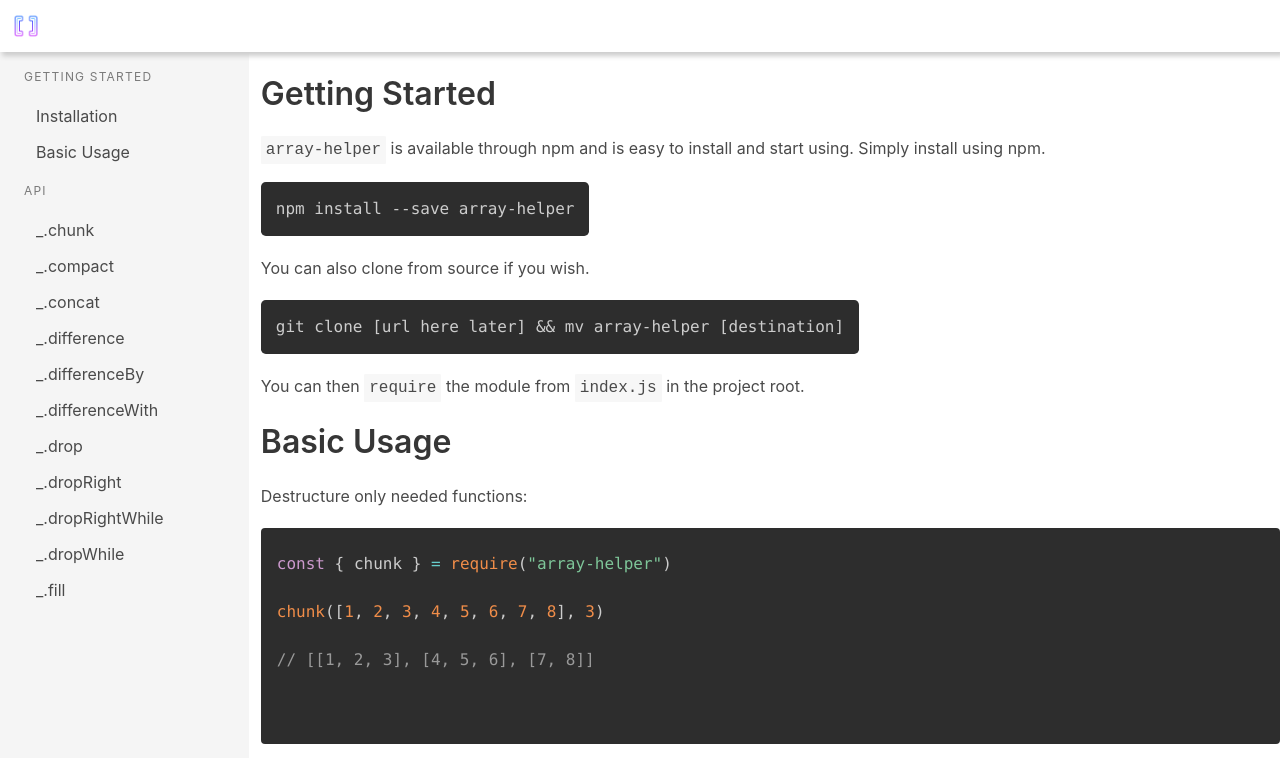
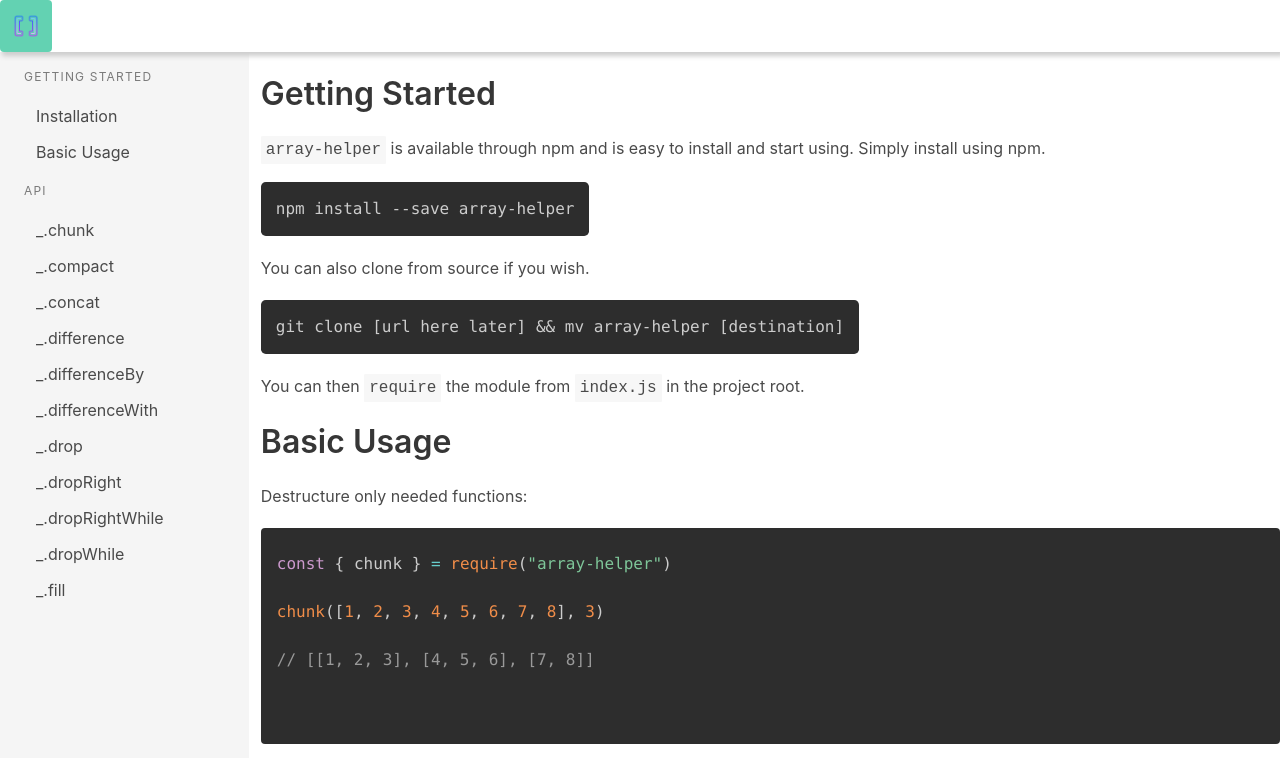
Before and after one commit to michaelacook/array-helps, a website: page index.html in a window 1280 px wide. In both pictures the pointer is over the link 26 px from the left and 26 px from the top of the page. Shown: the top 758 px of the page. Drawn offline with nearby package versions, Linux system fonts and the light colour scheme.

Commit message:
Add hover lightlight to anchor tags

```diff
--- a/assets/css/custom.css
+++ b/assets/css/custom.css
@@ -1,4 +1,10 @@
 /* Custom styles */
+
+a {
+  /* display: inline-block !important; */
+  border-radius: 4px !important;
+  /* width: auto !important; */
+}
 
 body {
   height: 100% !important;
@@ -76,6 +82,11 @@ section::before {
   width: auto !important;
 }
 
+a:hover {
+  background-color: #63D2B2 !important;
+  color: white !important;
+}
+
 /* -------------------------------- Media queries -------------------------------- */
 
 @media (max-width: 935px) {
```
